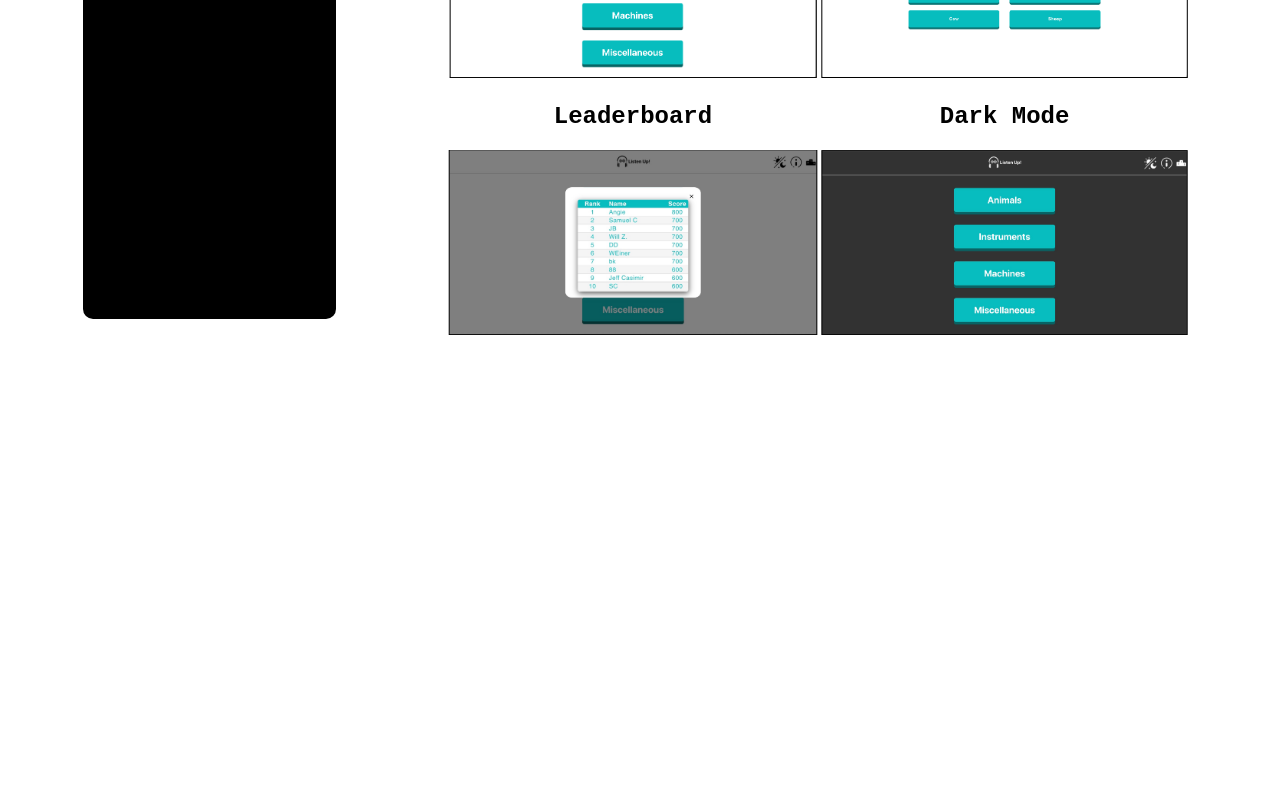
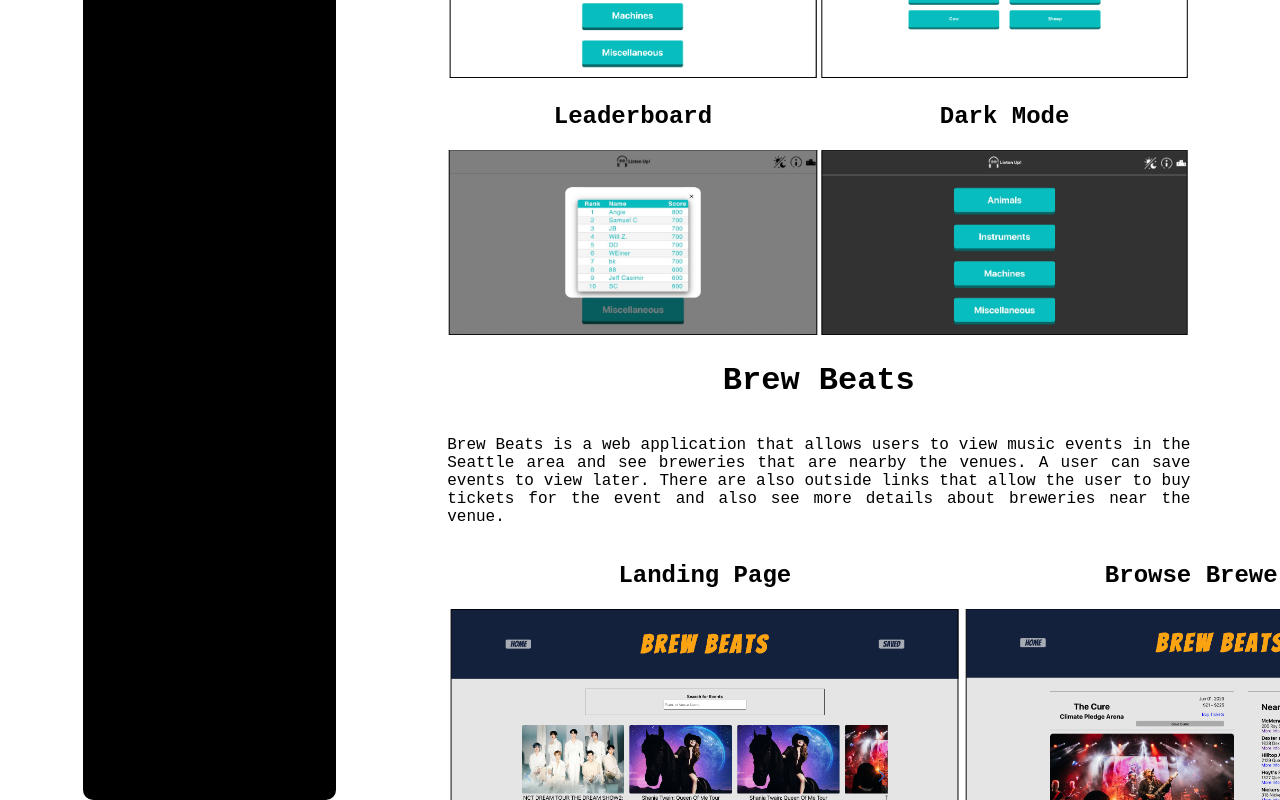
Before and after one commit to nkinsaul/portfolio, a React (Create React App) app: page / in a window 1280 px wide. Shown: the part 702-1502 px from the top of the page. Before the commit the page ends 1042 px from the top, so only its background shows below. Built offline with nearby package versions, Linux system fonts and the light colour scheme; a web font is replaced by a local one.

Commit message:
Add content for Brew Beats

```diff
--- a/src/Components/App/App.css
+++ b/src/Components/App/App.css
@@ -1,13 +1,11 @@
 body, .App {
   font-family: 'PT Mono', monospace;
   width: 100%;
-  height: 100%;
   text-align: center;
   margin: 0;
 }
 
 main {
-  height: 100%;
   padding: 3% 7% 0% 6.5%;
   display: flex;
   flex-direction: row;
--- a/src/Components/Landing/Landing.css
+++ b/src/Components/Landing/Landing.css
@@ -1,6 +1,7 @@
 .landing {
   width: 100%;
   display: flex;
+  flex-direction: row;
 }
 
 .main-content {
@@ -27,3 +28,8 @@ p {
   width: 100%;
   aspect-ratio: 2/1;
 }
+
+.proj-cont {
+  display: flex;
+  flex-direction: column;
+}
--- a/src/Components/Landing/Landing.tsx
+++ b/src/Components/Landing/Landing.tsx
@@ -5,6 +5,8 @@ import listenUp1 from "../../images/lu_ss_1.svg"
 import listenUp2 from "../../images/lu_ss_2.svg"
 import listenUp3 from "../../images/lu_ss_3.svg"
 import listenUp4 from "../../images/lu_ss_4.svg"
+import brewBeat1 from '../../images/bb_ss_1.svg'
+import brewBeat2 from '../../images/bb_ss_2.svg'
 
 const Landing = () => {
 
@@ -12,6 +14,7 @@ const Landing = () => {
     <div className="landing">
       <SideBar />
       <div className="main-content">
+        <div className="proj-cont">
           <h1>Listen Up!</h1>
           <p>ListenUp is an application where users are given a random sound and have to guess what it is. The app offers different categories of sounds such as animals, musical instruments, machines, & miscellaneous. A user then has the option to select a difficulty which determines how many times a sound can be replayed before a guess must be submit. After finishing the game, a score is computed based on the number of correct answers, which is then added to the all-time leaderboard. </p>
           <p>This app was a collaboration with 7 other devlopers: Matt Rowan, Angie Wirth, Bob Aiken, Ryan Canton, Samuel Cox, Joe King, and Zac Walters.</p>
@@ -36,6 +39,21 @@ const Landing = () => {
               </div>
           </div>
         </div>
+        <div className="proj-cont">
+          <h1>Brew Beats</h1>
+          <p>Brew Beats is a web application that allows users to view music events in the Seattle area and see breweries that are nearby the venues. A user can save events to view later. There are also outside links that allow the user to buy tickets for the event and also see more details about breweries near the venue.</p>
+          <div className="image-cont">
+            <div className="screen-shots">
+              <h2>Landing Page</h2>
+              <img className="screen-shots" src={brewBeat1}/>
+            </div>
+            <div className="screen-shots">
+              <h2>Browse Breweries</h2>
+              <img className="screen-shots" src={brewBeat2}/>
+            </div>
+          </div>
+        </div>
+      </div>
     </div>
   )
 }
```
Also changed, not shown: src/images/bb_ss_1.svg (added), src/images/bb_ss_2.svg (added). Lines whose indentation alone changed are shown as unchanged.
